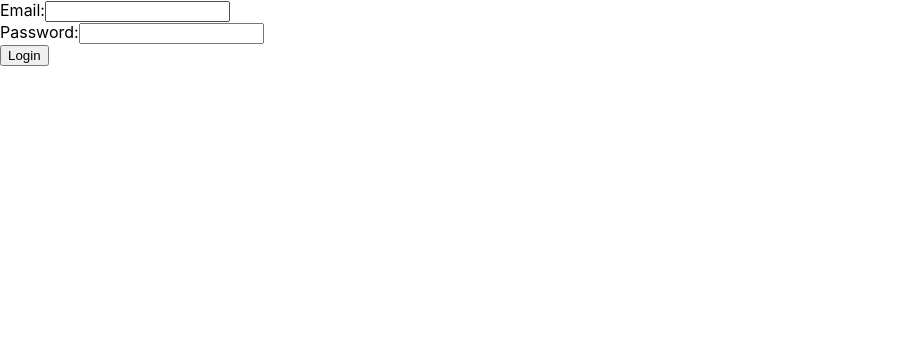
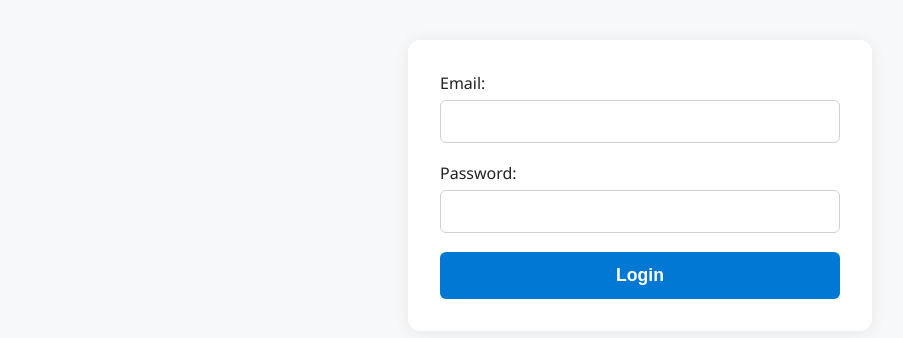
Before and after one commit to CarlosTorrillas/easy_expenses, a React (Create React App) app: page / in a window 1280 px wide. Shown: the top 338 px of the page, without its empty margins (0-903 px from the left). Built offline with nearby package versions, Linux system fonts and the light colour scheme.

Commit message:
RAVENS-21 add styles to HomeScreen and LoginForm

```diff
--- a/src/App.css
+++ b/src/App.css
@@ -36,3 +36,65 @@
     transform: rotate(360deg);
   }
 }
+
+/* General styles */
+body {
+  margin: 0;
+  font-family: 'Segoe UI', Arial, sans-serif;
+  background: #f7f8fa;
+  color: #222;
+}
+
+/* Centered container for forms and screens */
+.container {
+  max-width: 400px;
+  margin: 5vh auto;
+  padding: 2rem;
+  background: #fff;
+  border-radius: 12px;
+  box-shadow: 0 2px 16px rgba(0,0,0,0.07);
+}
+
+form > div {
+  margin-bottom: 1.2rem;
+}
+
+label {
+  display: block;
+  margin-bottom: 0.4rem;
+  font-weight: 500;
+}
+
+input[type="email"],
+input[type="password"] {
+  width: 100%;
+  padding: 0.7rem;
+  border: 1px solid #d0d0d0;
+  border-radius: 6px;
+  font-size: 1rem;
+  box-sizing: border-box;
+}
+
+button[type="submit"] {
+  width: 100%;
+  padding: 0.8rem;
+  background: #0078d4;
+  color: #fff;
+  border: none;
+  border-radius: 6px;
+  font-size: 1.1rem;
+  font-weight: 600;
+  cursor: pointer;
+  transition: background 0.2s;
+}
+
+button[type="submit"]:hover {
+  background: #005fa3;
+}
+
+@media (max-width: 600px) {
+  .container {
+    max-width: 95vw;
+    padding: 1rem;
+  }
+}
--- a/src/App.js
+++ b/src/App.js
@@ -3,6 +3,7 @@ import React from 'react';
 import { BrowserRouter, Routes, Route, useNavigate } from 'react-router-dom';
 import LoginForm from './components/LoginForm';
 import HomeScreen from './components/HomeScreen';
+import './App.css';
 
 function App() {
   return (
--- a/src/components/HomeScreen.js
+++ b/src/components/HomeScreen.js
@@ -3,7 +3,7 @@ import React from 'react';
 
 function HomeScreen() {
   return (
-    <div>
+    <div className="container">
       <h1>Welcome to Easy Expenses!</h1>
       <section title="Expense Categories">
         {/* We'll populate this later */}
--- a/src/components/LoginForm.js
+++ b/src/components/LoginForm.js
@@ -21,6 +21,7 @@ function LoginForm({ onLoginSuccess }) {
   };
 
   return (
+    <div className="container">
       <form onSubmit={handleSubmit}>
         {error && <p style={{ color: 'red' }}>{error}</p>}
         <div>
@@ -43,6 +44,7 @@ function LoginForm({ onLoginSuccess }) {
         </div>
         <button type="submit">Login</button>
       </form>
+    </div>
   );
 }
 
```
Lines whose indentation alone changed are shown as unchanged.
